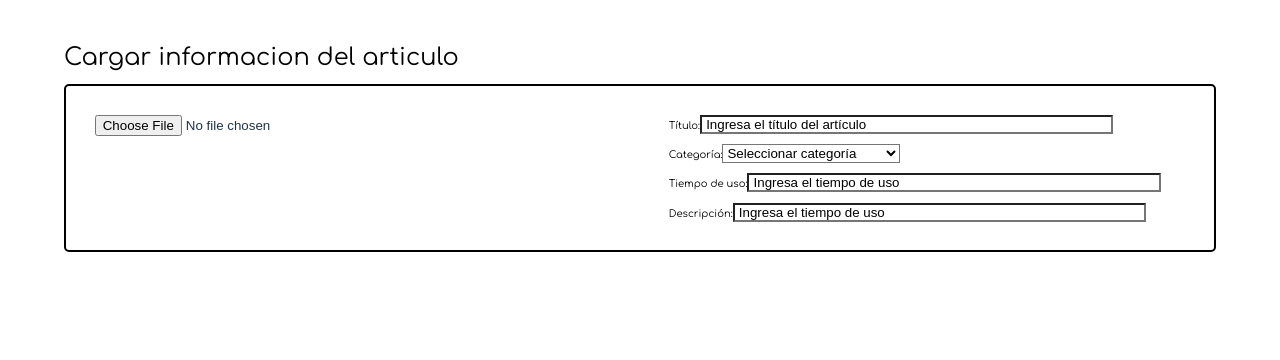
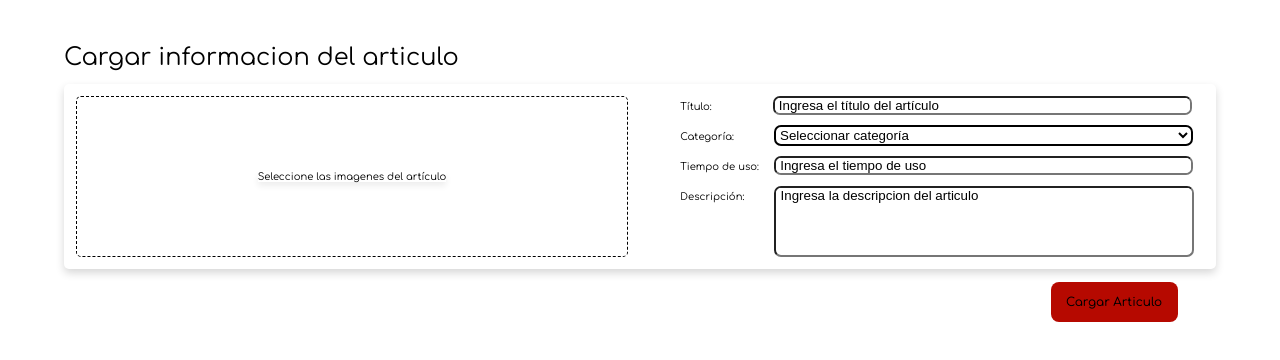
Before and after one commit to TomasUllua12/SwapDeal, a React (Vite) app in the folder client/: page /Perfil/CargarArticulo in a window 1280 px wide. Shown: the top 360 px of the page. Built offline with nearby package versions, Linux system fonts and the light colour scheme.

Commit message:
pagina cargar-articulo

```diff
--- a/client/src/views/CargarArticulo.css
+++ b/client/src/views/CargarArticulo.css
@@ -18,9 +18,9 @@
     height: auto;
     width: 90vw;
     margin-left: 5vw;
-    margin-bottom: 5vw;
+    margin-bottom: 1vw;
     margin-top: 1vh;
-    border: 2px solid #000000;
+    box-shadow: 0 4px 8px rgba(0, 0, 0, 0.16);
     border-radius: 5px;
     display: grid;
     grid-template-columns: 1fr 1fr;
@@ -34,13 +34,31 @@
     padding: 5%;
     grid-area: foto;
     border-radius: 5px;
+    display: flex;
+    justify-content: center; /* Centra horizontalmente el contenido */
+    align-items: center;
+    border: 1px #000000 dashed;
+    margin: 2%;
 }
+
+.image-upload-container{
+
+}
+
+.image-input{
+    padding: 2%;
+}
+
+
+
+
 .titu{
     color: #000000;
 }
 
 .formulario{
-    padding: 5%;
+    margin-left: 5%;
+    padding: 2%;
     grid-area: formu;
     border-radius: 5px;
     display: flex;
@@ -49,8 +67,19 @@
 
 input::placeholder {
     color: #000000; /* Color del texto del placeholder */
-    background-color: #ffffff; /* Fondo transparente para el placeholder */
+    background-color: #ffffff;
     padding: 1%;
+}
+
+.upload-input {
+    position: absolute;
+    left: -9999px; /* Mueve el input fuera del área visible */
+}
+
+.upload-label {
+    color: #000000;
+    box-shadow: 0 4px 6px 0 hsla(0, 0%, 0%, 0.07);
+    padding: 0%;
 }
 
 .cate{
@@ -65,11 +94,35 @@ input::placeholder {
     background-color: #ffffff;
     color: #000000;
     width: 80%;
+    margin-left: 61px;
+    border-radius: 7px;
+}
+
+.inpu-us{
+    background-color: #ffffff;
+    color: #000000;
+    width: 80%;
+    margin-left: 15px;
+    border-radius: 7px;
+}
+
+.inpu-des{
+    background-color: #ffffff;
+    color: #000000;
+    width: 80%;
+    margin-left: 30px;
+    border-radius: 7px;
+    padding-bottom: 10%;
 }
 
 .caja{
     background-color: #ffffff;
     color: #000000;
+    border: 2px black solid;
+    margin-left: 10px;
+    border-radius: 7px;
+    margin-left: 40px;
+    width: 80%;
 }
 
 .optio{
@@ -88,3 +141,11 @@ input::placeholder {
     color: #000000;
     margin-top: 2%;
 }
+
+.envia{
+    height: 5%;
+    font-size: 12px;
+    background-color: #b60900;
+    align-self: self-end;
+    margin-right: 8%;
+}
--- a/client/src/views/CargarArticulo.jsx
+++ b/client/src/views/CargarArticulo.jsx
@@ -13,9 +13,9 @@ export function CargarArticulo(props) {
                 <div className='formu-carga'>
 
                     <div className='espacio-fo'>
-                        <div class="image-upload-container" id="upload-container">
-                            <input type="file" accept="image/*" id="image-input" />
-
+                        <div className="image-upload-container" id="upload-container">
+                            <label htmlFor="image-input" className="upload-label">Seleccione las imagenes del artículo</label>
+                            <input type="file" accept="image/*" id="image-input" className="upload-input" />
                         </div>
                     </div>
 
@@ -45,19 +45,24 @@ export function CargarArticulo(props) {
 
                         <div className="uso">
                             <label htmlFor="usage-time">Tiempo de uso:</label>
-                            <input className='inpu-ti' type="text" id="usage-time" name="usage-time" required  placeholder="Ingresa el tiempo de uso" />
+                            <input className='inpu-us' type="text" id="usage-time" name="usage-time" required  placeholder="Ingresa el tiempo de uso" />
                         </div>
 
                         <div className="descrip">
                             <label htmlFor="description">Descripción:</label>
-                            <input className='inpu-ti' type="text" id="usage-time" name="usage-time" required  placeholder="Ingresa el tiempo de uso" />
+                            <input  className='inpu-des' type="text" id="usage-time" name="usage-time"   placeholder="Ingresa la descripcion del articulo" required/>
                         </div>
 
 
 
                     </div>
 
+
                 </div>
+
+                <button type="submit" className="envia">
+                        Cargar Articulo
+                    </button>
 
             </div>
         </>
```
